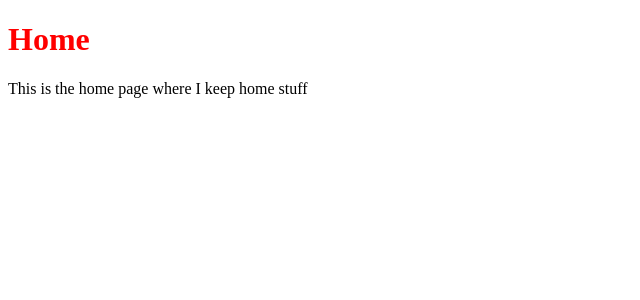
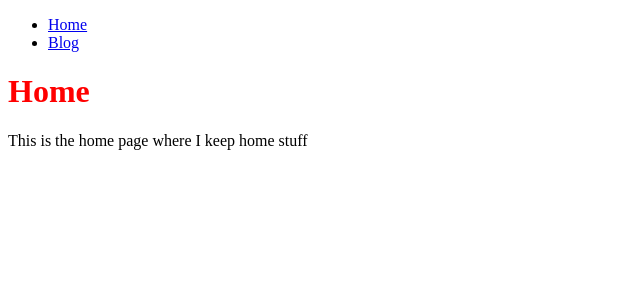
Before and after one commit to Watso196/portfolio, a React app: page / in a window 1280 px wide. Shown: the top 300 px of the page, without its empty margins (0-640 px from the left). Built offline with nearby package versions, Linux system fonts and the light colour scheme.

Commit message:
feature: adding intial react router routes to home and blog

```diff
--- a/src/App.tsx
+++ b/src/App.tsx
@@ -1,20 +1,6 @@
 import * as React from "react";
 const App = () => {
-  return (
-    <div>
-      <nav>
-        <ul className="nav-list">
-          <li>
-            <a href="/">Home</a>
-          </li>
-          <li>About</li>
-          <li>
-            <a href="/blog">Blog</a>
-          </li>
-        </ul>
-      </nav>
-    </div>
-  );
+  return <main />;
 };
 
 export default App;
--- /dev/null
+++ b/src/components/Nav.tsx
@@ -0,0 +1,18 @@
+import * as React from "react";
+import { Link } from "react-router-dom";
+const Nav = () => {
+  return (
+    <nav>
+      <ul className="nav-list">
+        <li>
+          <Link to={"/"}>Home</Link>
+        </li>
+        <li>
+          <Link to={"/blog"}>Blog</Link>
+        </li>
+      </ul>
+    </nav>
+  );
+};
+
+export default Nav;
--- a/src/routes/Blog.tsx
+++ b/src/routes/Blog.tsx
@@ -1,8 +1,10 @@
 import * as React from "react";
+import Nav from "../components/Nav";
 
 const Blog = () => {
   return (
     <>
+      <Nav />
       <h1>Blog</h1>
       <p>This is the blog page!</p>
     </>
--- a/src/routes/ErrorPage.tsx
+++ b/src/routes/ErrorPage.tsx
@@ -1,5 +1,6 @@
 import * as React from "react";
 import { useRouteError, isRouteErrorResponse } from "react-router-dom";
+import Nav from "../components/Nav";
 
 const ErrorPage = () => {
   const error = useRouteError();
@@ -10,11 +11,14 @@ const ErrorPage = () => {
   }
 
   return (
-    <div id="error-page">
-      <h1>Oops!</h1>
-      <p>Sorry, an unexpected error has occurred.</p>
-      <p>{errorMessage}</p>
-    </div>
+    <>
+      <Nav />
+      <div id="error-page">
+        <h1>Oops!</h1>
+        <p>Sorry, an unexpected error has occurred.</p>
+        <p>{errorMessage}</p>
+      </div>
+    </>
   );
 };
 
--- a/src/routes/Home.tsx
+++ b/src/routes/Home.tsx
@@ -1,8 +1,10 @@
 import * as React from "react";
+import Nav from "../components/Nav";
 
 const Home = () => {
   return (
     <>
+      <Nav />
       <h1>Home</h1>
       <p>This is the home page where I keep home stuff</p>
     </>
```
Also changed, not shown: src/index.js (+6 -2 lines).
